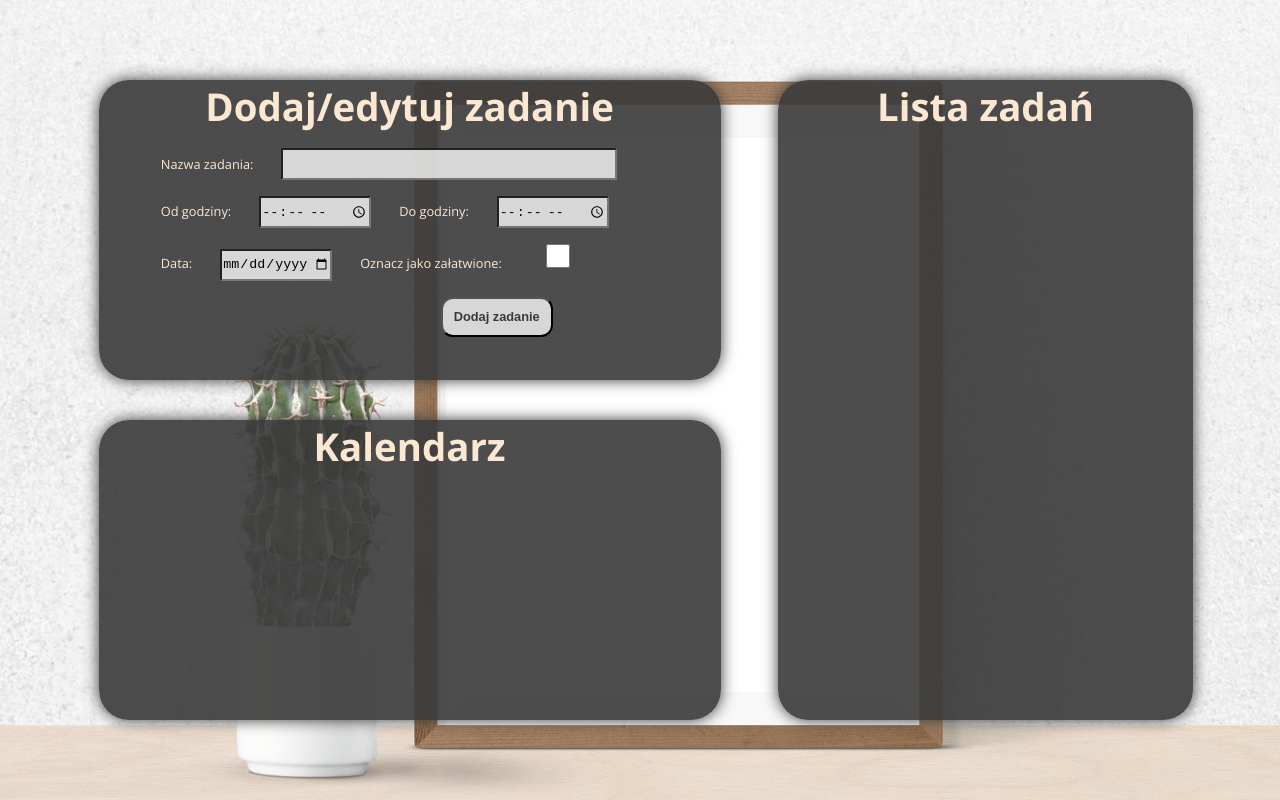
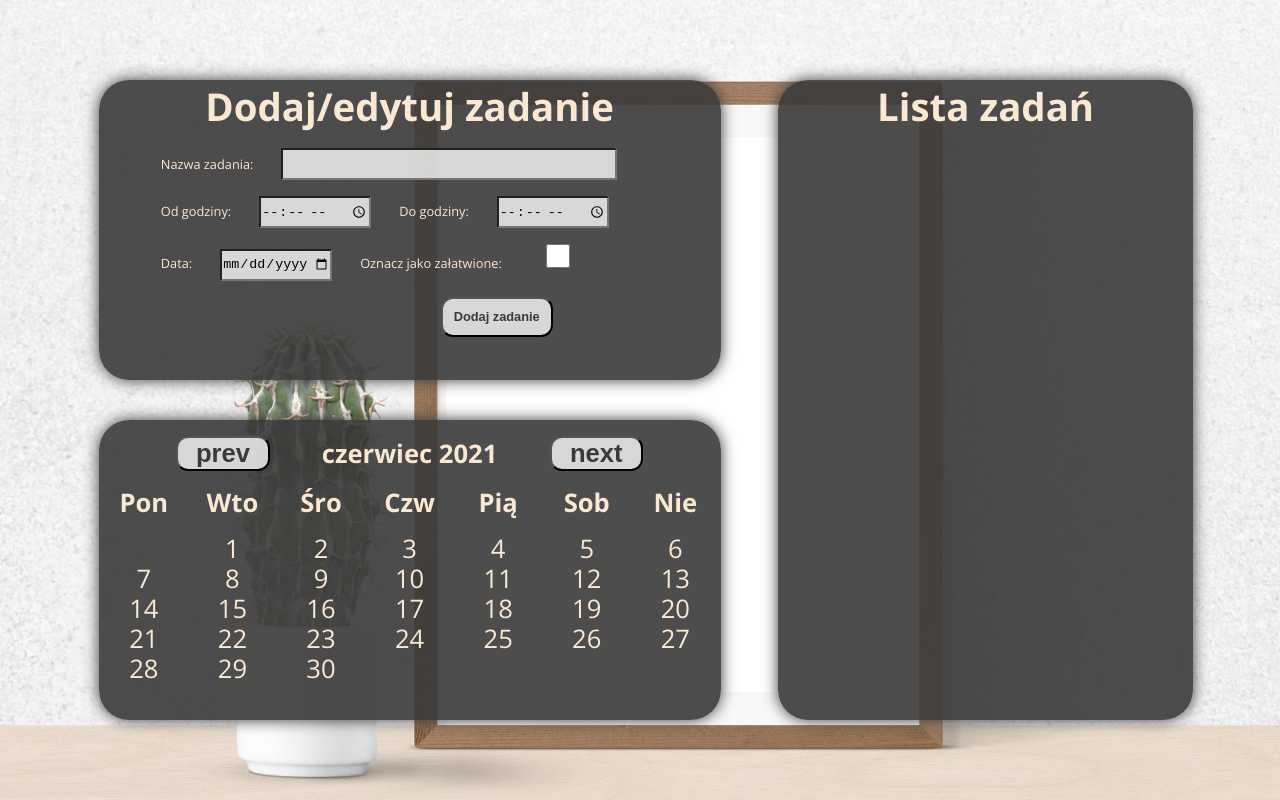
Before and after one commit to PawelDziarmaga/Calendar-width-todo, a React (Create React App) app: page / in a window 1280 px wide. Built offline with nearby package versions, Linux system fonts and the light colour scheme.

Commit message:
Add structuce of calendar

```diff
--- a/src/Leyouts/Calendar/Calendar.js
+++ b/src/Leyouts/Calendar/Calendar.js
@@ -1,9 +1,46 @@
-import React from 'react'
+import React, {useState} from 'react';
+import './Calendar.css'
+
+import CalendarHeder from './CalendarHeader/CalendarHeader'
+import CalendarTable from './CalendarTable/CalendarTable'
+
 
 function Calendar() {
-    return (
+  const now = new Date();
+  const [month, setMonth] = useState(now.getMonth())
+  const [year, setYear] = useState(now.getFullYear())
+  if(month === 12){
+    setMonth(0)
+  }
+  if(month === -1){
+    setMonth(11)
+  }
+      const day = now.getDate();
+
+      console.log("now: " + now)
+      console.log("day: " + day)
+
+  const handleClick = ({target}) =>{
+      if(target.className === 'nextMonth'){
+          if(month === 11){
+            setYear(prev => ++prev)
+          }
+          setMonth(prev => ++prev)
+
+      }else if(target.className === 'prevMonth'){
+        if(month === 0){
+          setYear(prev => --prev)
+        }
+          setMonth(prev => --prev)
+        }
+
+
+    }
+
+  return (
       <div className="Calendar">
-          <h2>Kalendarz</h2>
+        <CalendarHeder click={handleClick} month={month} year={year}/>
+        <CalendarTable month={month} year={year}/>
       </div>
     );
   }
--- /dev/null
+++ b/src/Leyouts/Calendar/CalendarHeader/CalendarHeader.css
@@ -0,0 +1,25 @@
+.CalendarHeader {
+  padding: 2vh 0;
+  display: flex;
+  flex-wrap: nowrap;
+  justify-content: center;
+}
+.CalendarHeader h3 {
+  font-size: 1em;
+  margin: 0 5%;
+  width: 35%;
+}
+.CalendarHeader button {
+  width: 15%;
+  font-size: 1em;
+  font-weight: 700;
+  text-align: center;
+  background-color: rgb(250, 250, 250, 0.8);
+  border-radius: 1.5vh;
+  color: rgb(58, 58, 58);
+}
+.CalendarHeader button:hover {
+  background-color: rgb(58, 58, 58);
+  border-radius: 1.5vh;
+  color: rgb(250, 250, 250, 0.8);
+}
--- /dev/null
+++ b/src/Leyouts/Calendar/CalendarHeader/CalendarHeader.js
@@ -0,0 +1,17 @@
+import React from 'react';
+import './CalendarHeader.css'
+
+function CalendarHeader({click, month, year}) {
+  const months = ['stczeń', 'luty', 'marzec', 'kwiecień', 'maj', 'czerwiec', 'lipiec', 'siepień', 'wrzesień', 'pażdziernik', 'listopad', 'grudzień']
+
+
+  return (
+      <div className="CalendarHeader">
+        <button onClick={click} className="prevMonth">prev</button>
+        <h3>{months[month]} {year}</h3>
+        <button onClick={click} className="nextMonth">next</button>
+      </div>
+    );
+  }
+
+  export default CalendarHeader;
--- /dev/null
+++ b/src/Leyouts/Calendar/CalendarTable/CalendarTable.css
@@ -0,0 +1,19 @@
+#CalendarTable {
+}
+#CalendarTable table {
+  width: 100%;
+}
+#CalendarTable table tr {
+  font-size: 1em;
+  line-height: 3.5vh;
+}
+#CalendarTable table th {
+  padding-bottom: 2vh;
+}
+#CalendarTable table td {
+  width: 14.2857%;
+  height: 3.5vh;
+}
+#CalendarTable table td:hover {
+  color: #f38181;
+}
--- /dev/null
+++ b/src/Leyouts/Calendar/CalendarTable/CalendarTable.js
@@ -0,0 +1,78 @@
+import React, {useEffect} from 'react';
+import './CalendarTable.css'
+
+function Calendar({year, month}) {
+
+  const days = ["Pon", "Wto", "Śro", "Czw", "Pią", "Sob", "Nie"];
+
+
+
+
+  let td = document.createElement("td");
+
+  useEffect(() => {
+
+    //find container, create table and put in to container
+    const container = document.getElementById('CalendarTable')
+    container.innerHTML=''
+
+    const tab = document.createElement("table");
+    container.appendChild(tab)
+
+    //find how many days in month and which is the first day
+    const daysInMonth = new Date(year, month+1, 0).getDate();
+    let firtDayOfMonth = new Date(year, month, 1).getDay();
+
+    //Correction of the order of days
+    if (firtDayOfMonth === 0) {
+      firtDayOfMonth = 7;
+    }
+
+    //Create headers
+    let tr = document.createElement("tr");
+    days.forEach(day => {
+      const th = document.createElement("th");
+      th.innerHTML = day;
+      tr.appendChild(th);
+     });
+
+    tab.appendChild(tr)
+
+
+    if (firtDayOfMonth-1 !== 0) {
+      tr = document.createElement("tr");
+      tab.appendChild(tr);
+    }
+
+     for (let i=0; i<firtDayOfMonth-1; i++) {
+      td.innerHTML = "";
+      tr.appendChild(td);
+    }
+
+    let j = daysInMonth + firtDayOfMonth - 1;
+
+    for (let i = firtDayOfMonth-1; i<j; i++) {
+      if(i % 7 === 0){
+         tr = document.createElement("tr");
+         tab.appendChild(tr);
+      }
+      const td = document.createElement("td");
+      td.innerText = i - firtDayOfMonth + 2;
+      td.dayNr = i - firtDayOfMonth + 2;
+      td.classList.add("day");
+
+      tr.appendChild(td);
+    }
+
+  }, [{days}])
+
+
+
+  return (
+      <div id="CalendarTable">
+
+      </div>
+    );
+  }
+
+  export default Calendar;
```
Also changed, not shown: src/Leyouts/Calendar/Calendar.css (added).
